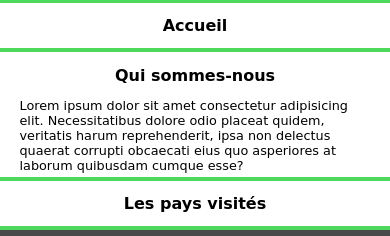
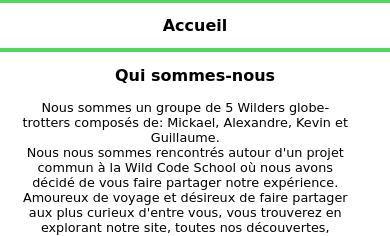
Before and after one commit to Franck1981-dev/Projet1_Wilders_Globe-trotters, a PHP site: page / in a window 390 px wide. Shown: the part 413-649 px from the top of the page. Run offline with PHP 8.4, Linux system fonts and the light colour scheme; some web fonts are replaced.

Commit message:
Ajout du texte 'qui sommes nous' + ajout du css du texte + modif du mobile.css sur le responsive de la page contacte qui avais cassé

```diff
--- a/assets/mobile.css
+++ b/assets/mobile.css
@@ -135,7 +135,6 @@ display:none;
   width: 80%;
 }
 #formulaire {
-  display:flex;
   flex-direction: column;
   align-items: center;
 }
--- a/assets/style.css
+++ b/assets/style.css
@@ -310,6 +310,18 @@ div#slider figure {
     font-family: sail;
 }
 
+/*qui sommes nous*/
+
+.text {
+    display: inline-block;
+    text-align: center;
+    height: 100%;
+    width: 85%;
+    margin-top: 0.5%;
+    margin-left: 5%;
+    margin-right: 5%;
+    margin-bottom: 3%;
+}
 
 /*bloc article/image*/
 
--- a/index.php
+++ b/index.php
@@ -1,4 +1,4 @@
-<?php include 'layout/_header.php';?>
+<?php include 'layout/_header.php'; ?>
 <!-- <div class="banner">
         <img src="https://zupimages.net/up/21/11/g607.jpg" id="logo" alt="logo"/>
         <div class="banner_background">
@@ -21,7 +21,12 @@
 </section>
 <section>
     <h2 class="titre">Qui sommes-nous</h2>
-        <article class="text">Lorem ipsum dolor sit amet consectetur adipisicing elit. Necessitatibus dolore odio placeat quidem, veritatis harum reprehenderit, ipsa non delectus quaerat corrupti obcaecati eius quo asperiores at laborum quibusdam cumque esse?</article>
+    <article class="text">Nous sommes un groupe de 5 Wilders globe-trotters composés de: Mickael, Alexandre, Kevin et Guillaume.<br>
+        Nous nous sommes rencontrés autour d'un projet commun à la Wild Code School où nous avons décidé de vous faire partager notre expérience.<br>
+        Amoureux de voyage et désireux de faire partager aux plus curieux d'entre vous, vous trouverez en explorant notre site, toutes nos découvertes,
+        astuces et informations sur les pays que nous avons visité.<br>
+        Une demande d'information sur un pays, une ville, comment s'y rendre, nous reporter un problème, n'hesitez pas à nous contacter !!<br>
+        L'équipe des Wilders globe-trotters vous souhaites une agréable navigation sur notre site !</article>
 </section>
 <section>
     <article class="line">
@@ -49,4 +54,4 @@
         </div>
     </article>
 </section>
-<?php include 'layout/_footer.php';?>
+<?php include 'layout/_footer.php'; ?>
```
Lines whose indentation alone changed are shown as unchanged.
